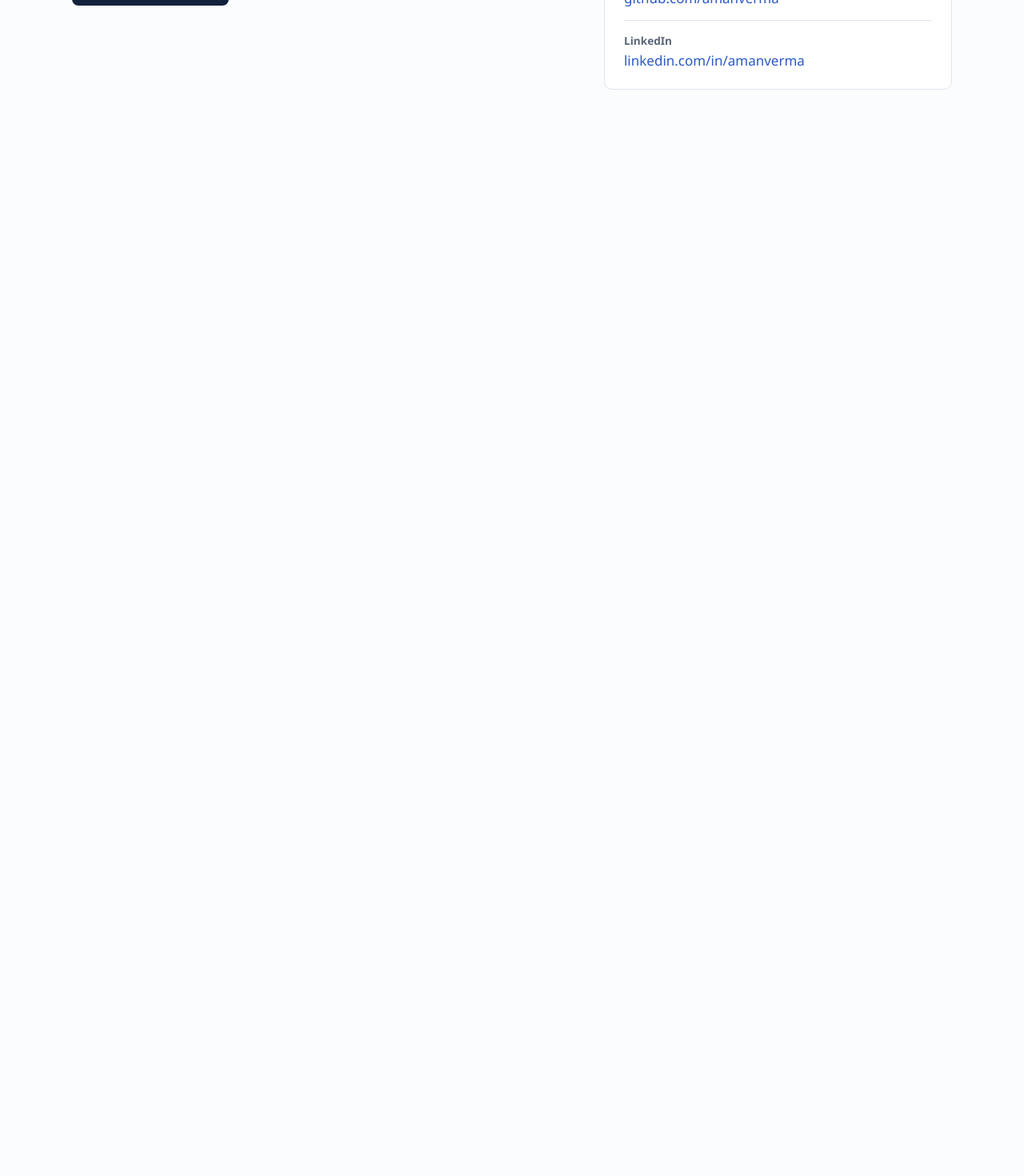
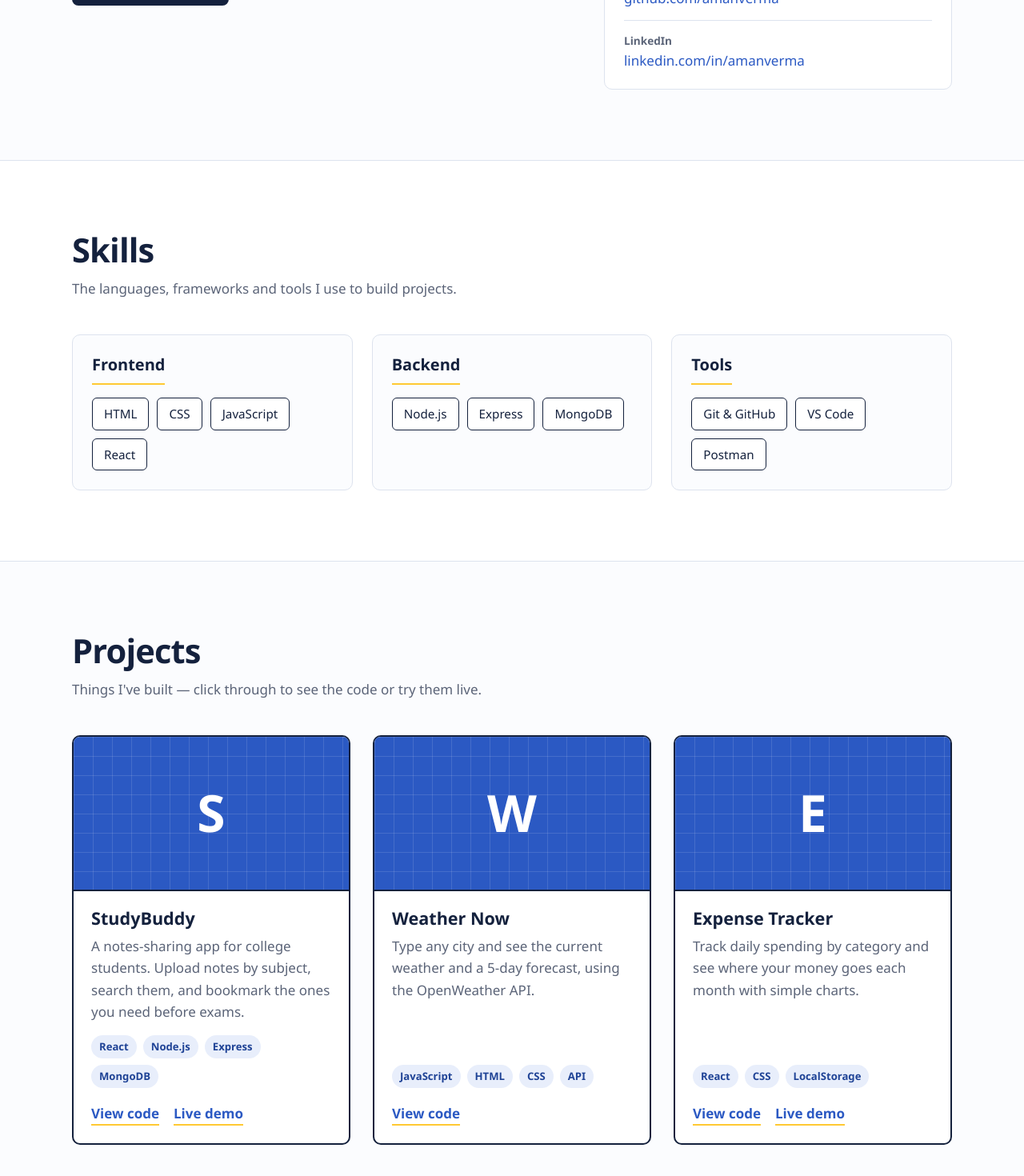
Before and after one commit to minicimextech/portfolio, a React (Vite) app in the folder client/: page / in a window 1280 px wide. Shown: the part 968-2438 px from the top of the page at 80% size. Before the commit the page ends 1168 px from the top, so only its background shows below. Built offline with nearby package versions, Linux system fonts and the light colour scheme.

Commit message:
added projects.jsx & skills.jsx also modified data.js

```diff
--- a/client/src/App.jsx
+++ b/client/src/App.jsx
@@ -1,12 +1,17 @@
+import {profile,skills,projects} from "./data";
 import Navbar from "./components/Navbar";
 import Hero from "./components/Hero";
 import About from "./components/About";
+import Skills from "./components/Skills";
+import Projects from "./components/Projects";
 function App() {
   return (
     <>
-      <Navbar />
-      <Hero />
-      <About />
+      <Navbar profile = {profile} />
+      <Hero profile = {profile} />
+      <About skills = {skills} />
+      <Skills skills = {skills} />
+      <Projects projects={projects}/>
     </>
   );
 }
--- a/client/src/components/Hero.jsx
+++ b/client/src/components/Hero.jsx
@@ -1,16 +1,15 @@
 import "./Hero.css";
 
-function Hero() {
+function Hero({profile}) {
   return (
     <section className="hero" id="home">
       <div className="container hero-inner">
         <div className="hero-text">
           <p className="hero-greeting">Hi, I'm</p>
-          <h1 className="hero-name">Rajeev Shivah</h1>
-          <h2 className="hero-title">MERN Stack Developer</h2>
+          <h1 className="hero-name">{profile.name}</h1>
+          <h2 className="hero-title">{profile.title}</h2>
           <p className="hero-tagline">
-            I build simple, fast web apps with React and Node.js — and I'm
-            looking for my first role as a full-stack developer.
+            {profile.tagline}
           </p>
           <div className="hero-buttons">
             <a href="#projects" className="btn btn-primary">
@@ -23,7 +22,7 @@
         </div>
 
         <div className="hero-photo">
-          <img src="/profile.jpeg" alt="Aman Verma" />
+          <img src={profile.photo} alt="Aman Verma" />
         </div>
       </div>
     </section>
--- a/client/src/components/Navbar.jsx
+++ b/client/src/components/Navbar.jsx
@@ -1,6 +1,7 @@
 import { useState } from "react";
 import "./Navbar.css";
-function Navbar() {
+function Navbar({profile}) {
+  console.log(profile)
   // menuOpen = is the mobile menu open right now? (true / false)
   const [menuOpen, setMenuOpen] = useState(false);
   function toggleMenu() {
@@ -13,7 +14,7 @@
     <header className="navbar">
       <nav className="container navbar-inner">
         <a href="#home" className="navbar-logo" onClick={closeMenu}>
-          Rajeev shivah
+        {profile.name}
         </a>
         <button
           className="navbar-toggle"
--- /dev/null
+++ b/client/src/components/ProjectCard.jsx
@@ -0,0 +1,41 @@
+import './Projects.css'
+function ProjectCard({ project }) {
+  return (
+    <article className="project-card">
+      {/* show the image if there is one, otherwise a coloured box with the first letter */}
+      {project.image ? (
+        <img className="project-image" src={project.image} alt={project.title} />
+      ) : (
+        <div className="project-image project-placeholder">
+          {project.title.charAt(0)}
+        </div>
+      )}
+
+      <div className="project-body">
+        <h3>{project.title}</h3>
+        <p>{project.description}</p>
+
+        <div className="project-tech">
+          {project.techStack.map((tech) => (
+            <span key={tech}>{tech}</span>
+          ))}
+        </div>
+
+        <div className="project-links">
+          {project.githubUrl && (
+            <a href={project.githubUrl} target="_blank" rel="noreferrer">
+              View code
+            </a>
+          )}
+          {project.liveUrl && (
+            <a href={project.liveUrl} target="_blank" rel="noreferrer">
+              Live demo
+            </a>
+          )}
+        </div>
+      </div>
+    </article>
+  );
+}
+
+export default ProjectCard;
--- /dev/null
+++ b/client/src/components/Projects.css
@@ -0,0 +1,87 @@
+/* ===== PROJECTS + PROJECT CARD ===== */
+
+.projects-grid {
+  display: grid;
+  grid-template-columns: repeat(auto-fill, minmax(300px, 1fr));
+  gap: 28px;
+}
+
+.project-card {
+  display: flex;
+  flex-direction: column;
+  background: var(--white);
+  border: 2px solid var(--ink);
+  border-radius: var(--radius);
+  overflow: hidden;
+  transition: transform 0.2s ease, box-shadow 0.2s ease;
+}
+
+.project-card:hover {
+  transform: translate(-4px, -4px);
+  box-shadow: 6px 6px 0 var(--ink);
+}
+
+.project-image {
+  width: 100%;
+  aspect-ratio: 16 / 9;
+  object-fit: cover;
+  border-bottom: 2px solid var(--ink);
+}
+
+/* shown when a project has no image */
+.project-placeholder {
+  display: grid;
+  place-items: center;
+  font-family: var(--font-heading);
+  font-size: 4rem;
+  font-weight: 800;
+  color: var(--white);
+  background-color: var(--blue);
+  background-image: linear-gradient(rgba(255, 255, 255, 0.12) 1px, transparent 1px),
+    linear-gradient(90deg, rgba(255, 255, 255, 0.12) 1px, transparent 1px);
+  background-size: 24px 24px;
+}
+
+.project-body {
+  display: flex;
+  flex-direction: column;
+  flex: 1;
+  padding: 22px;
+}
+
+.project-body h3 {
+  font-size: 1.35rem;
+  margin-bottom: 8px;
+}
+
+.project-body p {
+  color: var(--muted);
+  margin-bottom: 16px;
+  flex: 1;
+}
+
+.project-tech {
+  display: flex;
+  flex-wrap: wrap;
+  gap: 8px;
+  margin-bottom: 18px;
+}
+
+.project-tech span {
+  font-size: 0.82rem;
+  font-weight: 600;
+  padding: 4px 10px;
+  border-radius: 999px;
+  background: var(--blue-soft);
+  color: var(--blue-dark);
+}
+
+.project-links {
+  display: flex;
+  gap: 18px;
+}
+
+.project-links a {
+  font-weight: 600;
+  border-bottom: 2px solid var(--marker);
+}
--- /dev/null
+++ b/client/src/components/Projects.jsx
@@ -0,0 +1,23 @@
+import ProjectCard from "./ProjectCard";
+import "./Projects.css";
+
+function Projects({ projects }) {
+  return (
+    <section className="section projects" id="projects">
+      <div className="container">
+        <h2 className="section-title">Projects</h2>
+        <p className="section-subtitle">
+          Things I've built — click through to see the code or try them live.
+        </p>
+
+        <div className="projects-grid">
+          {projects.map((project) => (
+            <ProjectCard key={project._id} project={project} />
+          ))}
+        </div>
+      </div>
+    </section>
+  );
+}
+
+export default Projects;
--- /dev/null
+++ b/client/src/components/Skills.css
@@ -0,0 +1,42 @@
+/* ===== SKILLS ===== */
+.skills {
+  background: var(--white);
+  border-top: 1px solid var(--border);
+  border-bottom: 1px solid var(--border);
+}
+.skills-grid {
+  display: grid;
+  grid-template-columns: repeat(3, 1fr);
+  gap: 24px;
+}
+.skill-group {
+  border: 1.5px solid var(--border);
+  border-radius: var(--radius);
+  padding: 24px;
+  background: var(--paper);
+}
+.skill-group h3 {
+  font-size: 1.25rem;
+  margin-bottom: 16px;
+  padding-bottom: 12px;
+  border-bottom: 2px solid var(--marker);
+  display: inline-block;
+}
+.skill-list {
+  display: flex;
+  flex-wrap: wrap;
+  gap: 10px;
+}
+.skill-chip {
+  padding: 7px 14px;
+  background: var(--white);
+  border: 1.5px solid var(--ink);
+  border-radius: 6px;
+  font-weight: 500;
+  font-size: 0.95rem;
+}
+@media (max-width: 800px) {
+  .skills-grid {
+    grid-template-columns: 1fr;
+  }
+}
--- /dev/null
+++ b/client/src/components/Skills.jsx
@@ -0,0 +1,31 @@
+import "./Skills.css";
+function Skills({ skills }) {
+  const categories = ["Frontend", "Backend", "Tools"];
+  return (
+    <section className="section skills" id="skills">
+      <div className="container">
+        <h2 className="section-title">Skills</h2>
+        <p className="section-subtitle">
+          The languages, frameworks and tools I use to build projects.
+        </p>
+        <div className="skills-grid">
+          {categories.map((category) => (
+            <div className="skill-group" key={category}>
+              <h3>{category}</h3>
+              <div className="skill-list">
+                {skills
+                  .filter((skill) => skill.category === category)
+                  .map((skill) => (
+                    <span className="skill-chip" key={skill._id}>
+                      {skill.name}
+                    </span>
+                  ))}
+              </div>
+            </div>
+          ))}
+        </div>
+      </div>
+    </section>
+  );
+}
+export default Skills;
--- /dev/null
+++ b/client/src/data.js
@@ -0,0 +1,64 @@
+// ALL the content of the portfolio lives here (for now).
+// Later (Class 10) this data will come from MongoDB instead.
+// We use "_id" because MongoDB gives every item an _id.
+export const profile = {
+  name: "Aman Verma",
+  title: "MERN Stack Developer",
+  tagline:
+    "I build simple, fast web apps with React and Node.js — " +
+    "and I'm looking for my first role as a full-stack developer.",
+  about:
+    "I'm a final-year B.Tech (CSE) student at SHEAT College of " +
+    "Engineering, Varanasi. I enjoy turning ideas into working websites, " +
+    "and I've spent the last year building projects with the MERN stack.",
+  photo: "/profile.jpeg",
+  resumeUrl: "#",
+  email: "aman@example.com",
+  location: "Varanasi, India",
+  github: "https://github.com/amanverma",
+  linkedin: "https://linkedin.com/in/amanverma",
+};
+export const skills = [
+  { _id: "1", name: "HTML", category: "Frontend" },
+  { _id: "2", name: "CSS", category: "Frontend" },
+  { _id: "3", name: "JavaScript", category: "Frontend" },
+  { _id: "4", name: "React", category: "Frontend" },
+  { _id: "5", name: "Node.js", category: "Backend" },
+  { _id: "6", name: "Express", category: "Backend" },
+  { _id: "7", name: "MongoDB", category: "Backend" },
+  { _id: "8", name: "Git & GitHub", category: "Tools" },
+  { _id: "9", name: "VS Code", category: "Tools" },
+  { _id: "10", name: "Postman", category: "Tools" },
+];
+export const projects = [
+  {
+    _id: "1",
+    title: "StudyBuddy",
+    description:
+      "A notes-sharing app for college students. Upload notes by subject, search them, and bookmark the ones you need before exams.",
+    image: "",
+    techStack: ["React", "Node.js", "Express", "MongoDB"],
+    githubUrl: "https://github.com/",
+    liveUrl: "https://vercel.com/",
+  },
+  {
+    _id: "2",
+    title: "Weather Now",
+    description:
+      "Type any city and see the current weather and a 5-day forecast, using the OpenWeather API.",
+    image: "",
+    techStack: ["JavaScript", "HTML", "CSS", "API"],
+    githubUrl: "https://github.com/",
+    liveUrl: "",
+  },
+  {
+    _id: "3",
+    title: "Expense Tracker",
+    description:
+      "Track daily spending by category and see where your money goes each month with simple charts.",
+    image: "",
+    techStack: ["React", "CSS", "LocalStorage"],
+    githubUrl: "https://github.com/",
+    liveUrl: "https://vercel.com/",
+  },
+];
```
